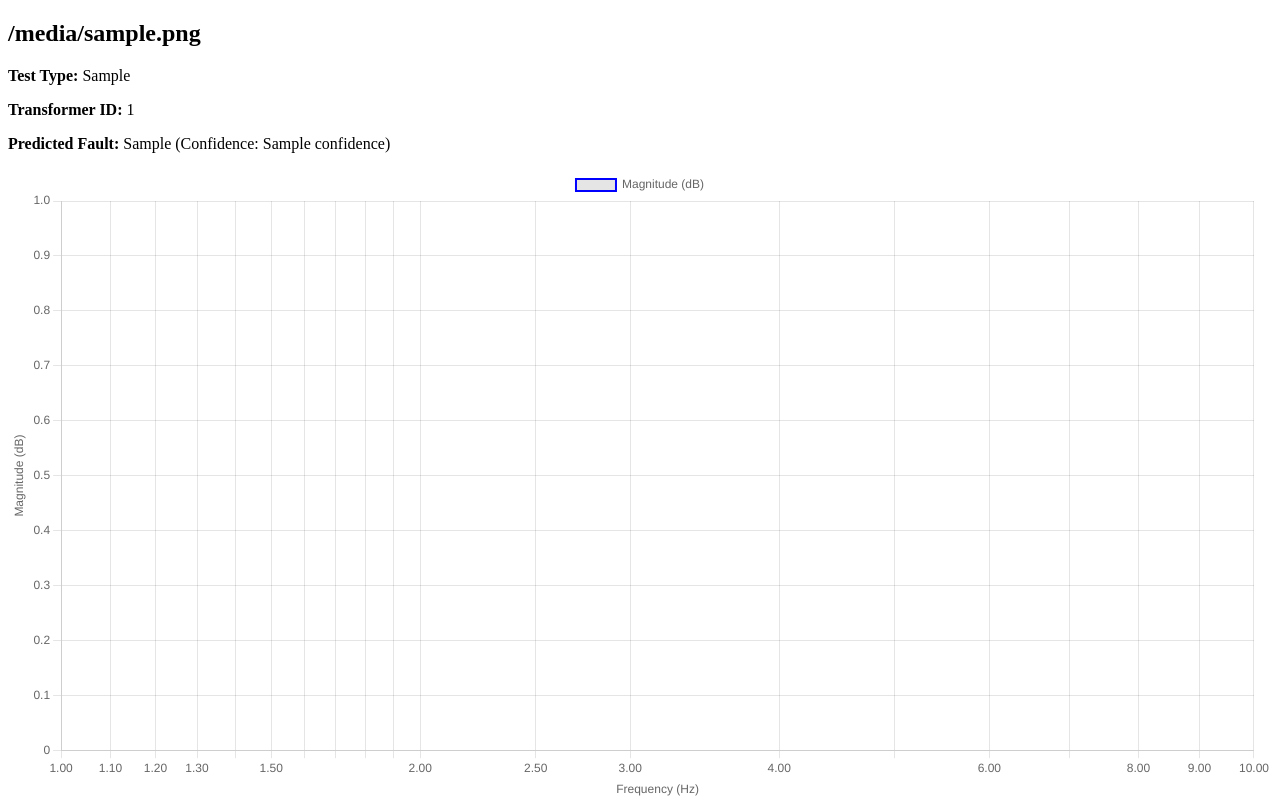
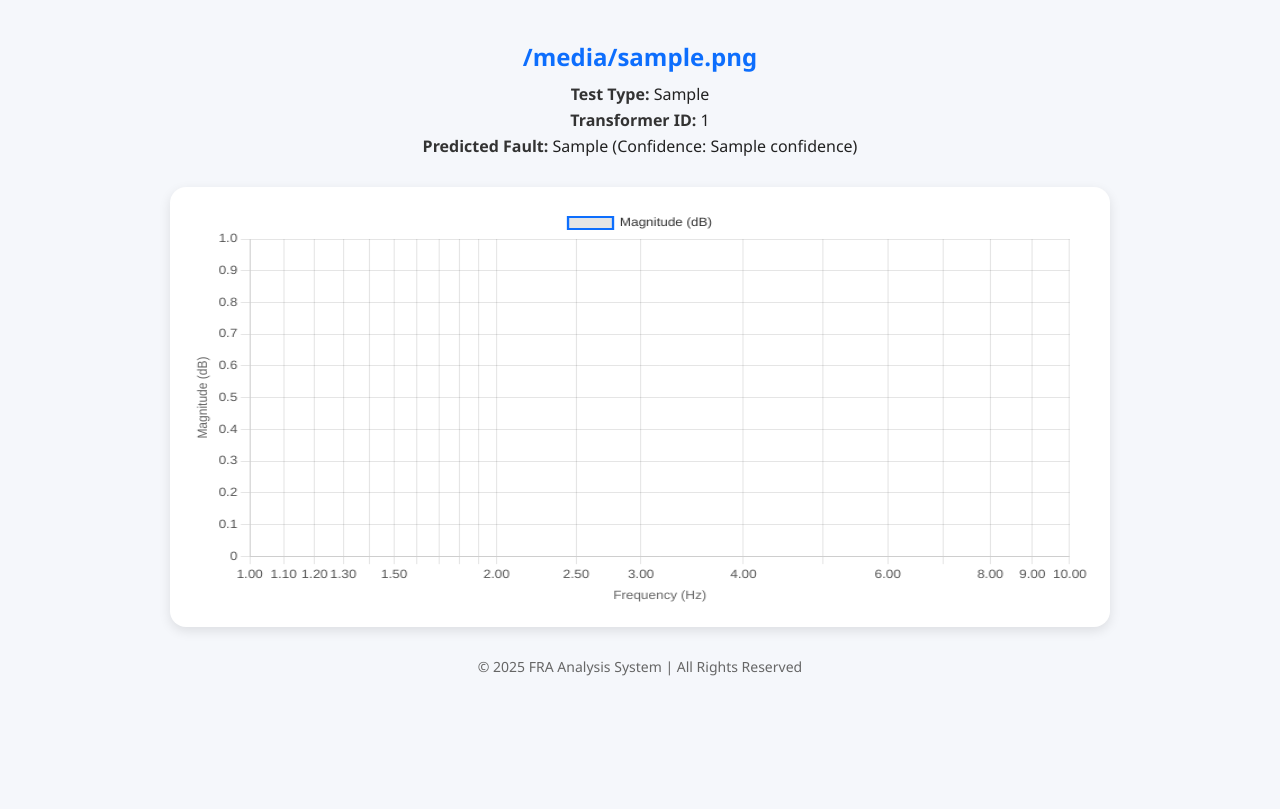
Before and after one commit to gajini1507/fra, a Flask app: template templates/graph.html in a window 1280 px wide. After the commit the page ends 676 px from the top, so only its background shows below. Run offline with Flask 3, Linux system fonts and the light colour scheme; the template is opened without the code that fills it: most values are stand-ins (such as "Sample title", 1, 10 or a date in 2020).

Commit message:
Update graph.html

```diff
--- a/templates/graph.html
+++ b/templates/graph.html
@@ -1,11 +1,64 @@
 <!DOCTYPE html>
 <html lang="en">
+
 <head>
   <meta charset="UTF-8">
   <title>FRA Graph</title>
   <script src="https://cdn.jsdelivr.net/npm/chart.js"></script>
   <link rel="manifest" href="{{ url_for('static', filename='manifest.json') }}">
   <meta name="theme-color" content="#0d6efd">
+
+  <style>
+    body {
+      font-family: "Segoe UI", Arial, sans-serif;
+      background: #f5f7fb;
+      color: #222;
+      margin: 0;
+      padding: 20px;
+      text-align: center;
+    }
+
+    h2 {
+      color: #0d6efd;
+      margin-bottom: 10px;
+    }
+
+    p {
+      font-size: 16px;
+      margin: 4px 0;
+    }
+
+    b {
+      color: #333;
+    }
+
+    .chart-container {
+      background: white;
+      border-radius: 16px;
+      box-shadow: 0 4px 12px rgba(0, 0, 0, 0.1);
+      padding: 20px;
+      margin: 30px auto;
+      max-width: 900px;
+      transition: 0.3s ease;
+    }
+
+    .chart-container:hover {
+      transform: scale(1.01);
+      box-shadow: 0 6px 16px rgba(0, 0, 0, 0.15);
+    }
+
+    canvas {
+      width: 100% !important;
+      height: 400px !important;
+    }
+
+    footer {
+      font-size: 14px;
+      color: #666;
+      margin-top: 30px;
+    }
+  </style>
+
   <script>
     if ('serviceWorker' in navigator) {
       window.addEventListener('load', () => {
@@ -13,18 +66,25 @@
       });
     }
   </script>
+</head>
 
-</head>
 <body>
   <h2>{{ file_name }}</h2>
   <p><b>Test Type:</b> {{ test_type }}</p>
   <p><b>Transformer ID:</b> {{ transformer_id }}</p>
   <p><b>Predicted Fault:</b> {{ predicted_fault }} (Confidence: {{ confidence }})</p>
-  <canvas id="fraChart" width="800" height="400"></canvas>
+
+  <div class="chart-container">
+    <canvas id="fraChart"></canvas>
+  </div>
+
+  <footer>© 2025 FRA Analysis System | All Rights Reserved</footer>
+
   <script>
     const ctx = document.getElementById('fraChart');
     const freq = {{ freq|tojson }};
     const response = {{ response|tojson }};
+
     new Chart(ctx, {
       type: 'line',
       data: {
@@ -33,22 +93,30 @@
           label: 'Magnitude (dB)',
           data: response,
           borderWidth: 2,
-          borderColor: 'blue',
-          fill: false
+          borderColor: '#0d6efd',
+          fill: false,
+          tension: 0.25
         }]
       },
       options: {
         scales: {
           x: {
             type: 'logarithmic',
-            title: { display: true, text: 'Frequency (Hz)' }
+            title: { display: true, text: 'Frequency (Hz)' },
+            ticks: { color: '#555' }
           },
           y: {
-            title: { display: true, text: 'Magnitude (dB)' }
+            title: { display: true, text: 'Magnitude (dB)' },
+            ticks: { color: '#555' }
           }
+        },
+        plugins: {
+          legend: { display: true, labels: { color: '#333' } },
+          tooltip: { mode: 'index', intersect: false }
         }
       }
     });
   </script>
 </body>
+
 </html>
```
Lines whose indentation alone changed are shown as unchanged.
